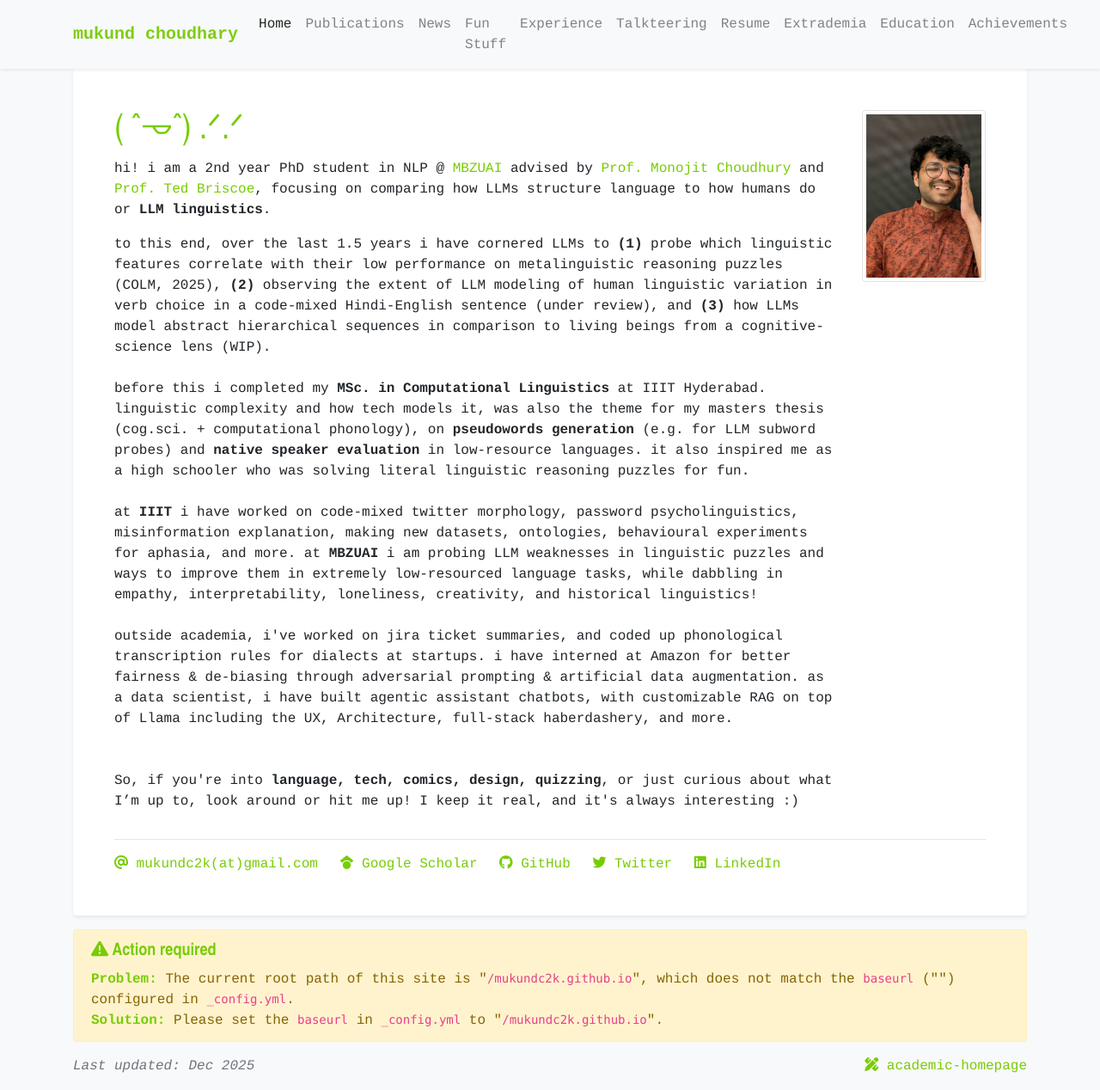
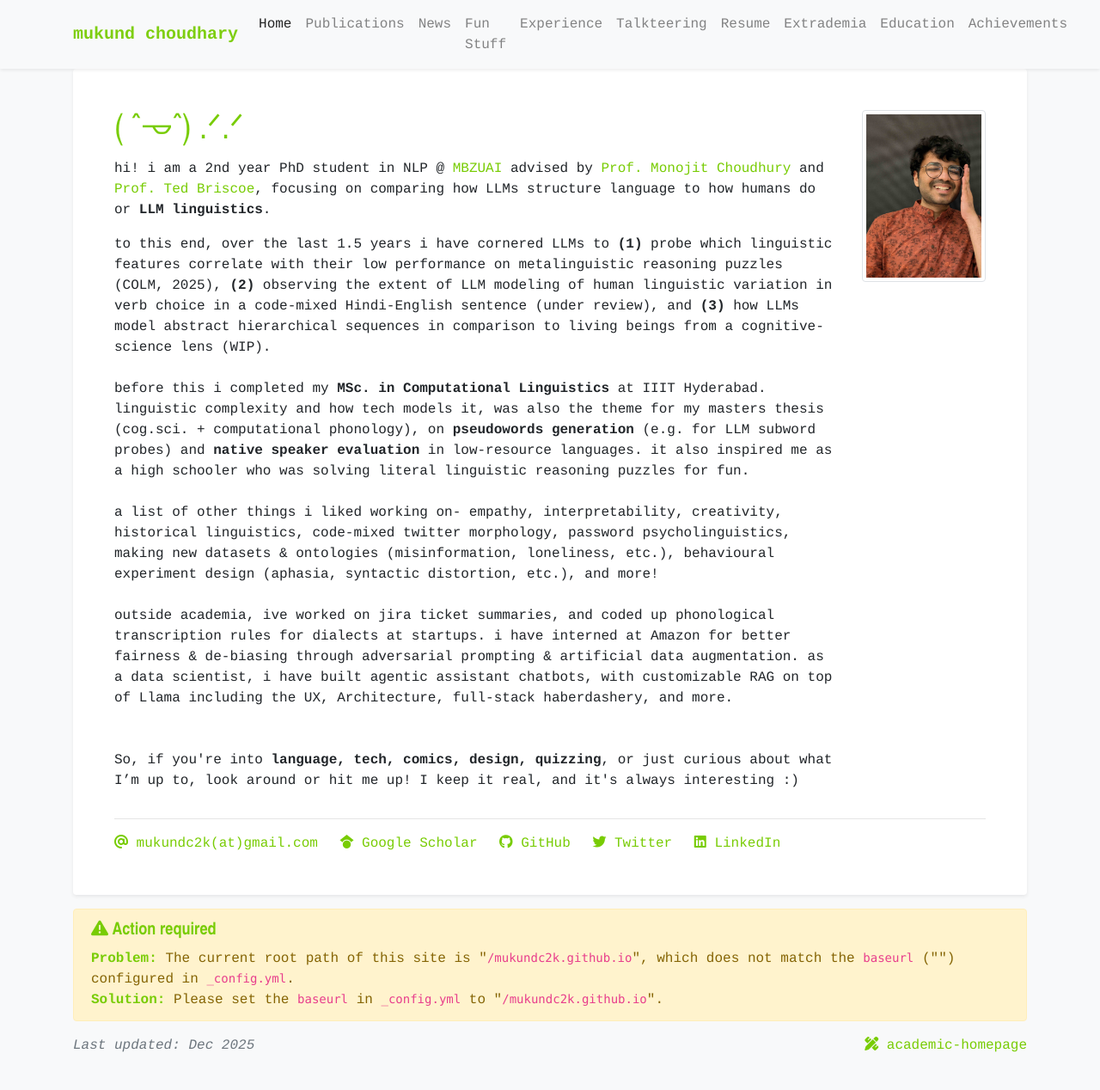
Before and after one commit to mukundc2k/mukundc2k.github.io, a Jekyll site: the page built from index.html, in a window 1280 px wide and 1268 px high. Shown: the whole window at 86% size. Built offline with Jekyll 4.4.1, drawn with Linux system fonts in a browser that asks for light colours; a style sheet for code colours, icons or effects is not loaded.

Commit message:
Modify profile.yml for HTML formatting
Updated primary_name and short_bio fields with HTML elements.

```diff
--- a/_data/profile.yml
+++ b/_data/profile.yml
@@ -1,4 +1,4 @@
-primary_name: "( ˆ𐃷ˆ) .ᐟ.ᐟ"
+primary_name: "( ˆ𐃷ˆ) .ᐟ.ᐟ<br>"
 secondary_name: ""
 navbar_name: "mukund choudhary"
 
@@ -21,8 +21,8 @@
 short_bio: >-
   to this end, over the last 1.5 years i have cornered LLMs to <b>(1)</b> probe which linguistic features correlate with their low performance on metalinguistic reasoning puzzles (COLM, 2025), <b>(2)</b> observing the extent of LLM modeling of human linguistic variation in verb choice in a code-mixed Hindi-English sentence (under review), and <b>(3)</b> how LLMs model abstract hierarchical sequences in comparison to living beings from a cognitive-science lens (WIP). <br><br>
   before this i completed my <b>MSc. in Computational Linguistics</b> at IIIT Hyderabad. linguistic complexity and how tech models it, was also the theme for my masters thesis (cog.sci. + computational phonology), on <b>pseudowords generation</b> (e.g. for LLM subword probes) and <b>native speaker evaluation</b> in low-resource languages. it also inspired me as a high schooler who was solving literal linguistic reasoning puzzles for fun.<br><br>
-  at <b>IIIT</b> i have worked on code-mixed twitter morphology, password psycholinguistics, misinformation explanation, making new datasets, ontologies, behavioural experiments for aphasia, and more. at <b>MBZUAI</b> i am probing LLM weaknesses in linguistic puzzles and ways to improve them in extremely low-resourced language tasks, while dabbling in empathy, interpretability, loneliness, creativity, and historical linguistics! <br><br>
-  outside academia, i've worked on jira ticket summaries, and coded up phonological transcription rules for dialects at startups. i have interned at Amazon for better fairness & de-biasing through adversarial prompting & artificial data augmentation. as a data scientist, i have built agentic assistant chatbots, with customizable RAG on top of Llama including the UX, Architecture, full-stack haberdashery, and more. <br><br><br>
+  a list of other things i liked working on- empathy, interpretability, creativity, historical linguistics, code-mixed twitter morphology, password psycholinguistics, making new datasets & ontologies (misinformation, loneliness, etc.), behavioural experiment design (aphasia, syntactic distortion, etc.), and more! <br><br>
+  outside academia, ive worked on jira ticket summaries, and coded up phonological transcription rules for dialects at startups. i have interned at Amazon for better fairness & de-biasing through adversarial prompting & artificial data augmentation. as a data scientist, i have built agentic assistant chatbots, with customizable RAG on top of Llama including the UX, Architecture, full-stack haberdashery, and more. <br><br><br>
   So, if you're into <b>language, tech, comics, design, quizzing</b>, or just curious about what I’m up to, look around or hit me up! I keep it real, and it's always interesting :)
 
 portrait_url: /assets/images/mukund_red_smol.jpg
```
